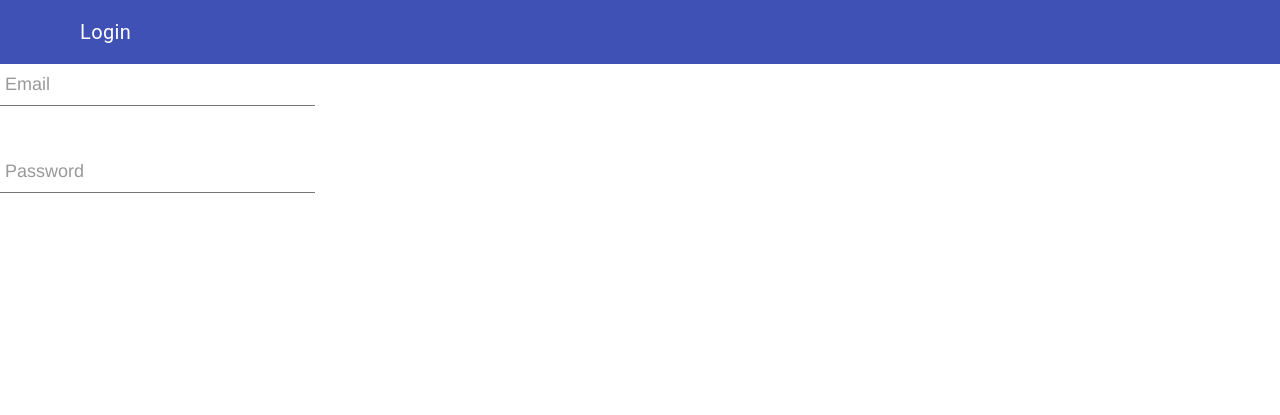
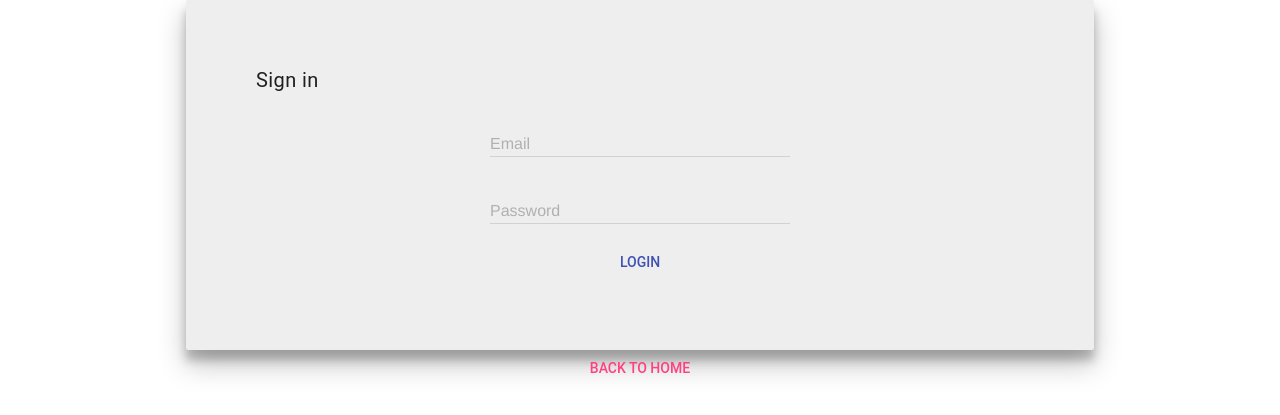
Before and after one commit to TacoTechnica/scouter-app, a Flask app: page /login in a window 1280 px wide. Shown: the top 415 px of the page. Run offline with Flask 2, Linux system fonts and the light colour scheme; some libraries are stand-ins or nearby versions.

Commit message:
Implement basic login page, no registration yet

```diff
--- a/app.py
+++ b/app.py
@@ -3,9 +3,11 @@
 import sys
 import os.path
 
-from flask import Flask, g, render_template, redirect
+from functools import wraps
+
+from flask import Flask, g, render_template, redirect, request
 from flask_login import login_required, current_user
-from flask.ext.bcrypt import Bcrypt
+from flask_bcrypt import Bcrypt
 
 from util.database import *
 
@@ -54,36 +56,73 @@ def route_scout():
 @app.route("/login", methods=["POST"])
 def route_login_post():
     # Login user.
-    validation = request.args
-    print validation
-    user = user_loader(validation["email"])
-    if user and bcrypt.check_password_hash(user.password, validation["password"]):
-        #user.authenticated = True
-        db.session.add(user)
-        db.session.commit()
-        login_user(user, remember=True)
-        # Login success
-        return True
-    # Login failed
-    return False
+    validation = request.form
+    email = user_loader(validation["email"])
+    # If no email or invalid password, return valid error
+    print "logging in"
+    if not email:
+        return "email,Email not found"
+    if not bcrypt.check_password_hash(user.password, validation["password"]):
+        return "password,Invalid password"
+    # Otherwise user login was successful
+    user.authenticated = True
+    db.session.add(email)
+    db.session.commit()
+    login_user(email, remember=True)
+    print "SUCCESS"
+    # Login success
+    return "1"
 
-# Login page
-@app.route("/login", methods=["GET"])
-def route_login_get():
-   return render_template("login.html")
 
 @app.route("/logout")
 @login_required
 def route_logout():
+    user = current_user
+    user.authenticated = False
+    db.session.add(user)
+    db.session.commit()
     logout_user()
     return redirect("/home")
+
+# Registers user
+@app.route("/register", methods=["POST"])
+def route_register():
+    form = request.form
+    # If user already exists
+    if (user_loader(validation["email"])):
+        return "email,Email already exists"
+
+    # If none of the checks returned an error, we're good.
+    user = User(email=validation["email"],
+                password=bcrypt.generate_password_hash(validation["password"]) )
+    db.session.add(user)
+    db.session.commit()
+    return "1"
+
+# Login page
+@app.route("/login", methods=["GET"])
+def route_login_page():
+   return render_template("login.html")
+
+# Register page
+@app.route("/register", methods=["GET"])
+def route_register_page():
+    return render_template("register.html");
+
+# Context Processor, automatically passing data to EVERY template
+# Makes sure we don't have to manually pass data every time we render
+@app.context_processor
+def inject_data_for_all_templates():
+    return dict(
+            #user=current_user
+            )
 
 # Login wrapper. If no user exists, redirect to '/login'
 def login_required(f):
     @wraps(f)
     def decorated_function(*args,**kwargs):
         if g.user is None:
-            return redirect('login')
+            return redirect('/login')
         return f(*args, **kwargs)
     return decorated_function
 
--- a/static/style.css
+++ b/static/style.css
@@ -1,6 +1,6 @@
 
 /* basic stylings ------------------------------------------ */
-.container      {
+.container {
   font-family:'Roboto';
   width:600px;
   margin:30px auto 0;
@@ -8,7 +8,7 @@
   background:#FFF;
   padding:10px 50px 50px;
 }
-h2       {
+h2 {
   text-align:center;
   margin-bottom:50px;
 }
@@ -17,8 +17,50 @@ h2 small {
   color:#888;
   display:block;
 }
-.footer     { text-align:center; }
-.footer a  { color:#53B2C8; }
+
+.group {
+  position:relative;
+  margin-bottom:45px;
+}
+
+/* Div containers and whatnot ------------------------------ */
+
+.footer {
+    font-size: 0.65rem;
+    font-weight: italic;
+    text-color: #FFFFFF;
+    border: 2px ;
+    text-align: center;
+    background: #F1F1F1;
+    border-radius: 2px;
+    box-shadow 14px 0 0 rgba(0,0,0,0,0.2) 8px 0 0 rgba(0,0,0,0.18);
+    bottom: 0;
+    margin: auto;
+    position: absolute;
+    width: 100%;
+    padding: 1rem;
+}
+
+.box {
+  background: #EEEEEE;
+  border-radius: 2px;
+  margin: 1rem;
+}
+
+.loginbox {
+  box-shadow: 0 14px 28px rgba(0,0,0,0.25), 0 10px 10px rgba(0,0,0,0.22);
+  margin: auto;
+  width: 60%;
+  padding: 5rem;
+}
+
+/* Alignment classes -------------------------------------- */
+.bring-to-front {
+  position: absolute;
+  overflow: inherit;
+  z-index: 999;
+}
+
 
 /*.logindiv {
   box-shadow: 0 1px 3px rgba(0,0,0,0.12), 0
--- a/static/style_input.css
+++ /dev/null
@@ -1,98 +0,0 @@
-/*
-
- * { box-sizing:border-box; }
-
-*/
-
-/* form starting stylings ------------------------------- */
-.group            {
-  position:relative;
-  margin-bottom:45px;
-}
-input               {
-  font-size:18px;
-  padding:10px 10px 10px 5px;
-  display:block;
-  width:300px;
-  border:none;
-  border-bottom:1px solid #757575;
-}
-input:focus         { outline:none; }
-
-/* LABEL ======================================= */
-label                {
-  color:#999;
-  font-size:18px;
-  font-weight:normal;
-  position:absolute;
-  pointer-events:none;
-  left:5px;
-  top:10px;
-  transition:0.2s ease all;
-  -moz-transition:0.2s ease all;
-  -webkit-transition:0.2s ease all;
-}
-
-/* active state */
-input:focus ~ label, input:valid ~ label        {
-  top:-20px;
-  font-size:14px;
-  color:#5264AE;
-}
-
-/* BOTTOM BARS ================================= */
-.bar    { position:relative; display:block; width:300px; }
-.bar:before, .bar:after     {
-  content:'';
-  height:2px;
-  width:0;
-  bottom:1px;
-  position:absolute;
-  background:#5264AE;
-  transition:0.2s ease all;
-  -moz-transition:0.2s ease all;
-  -webkit-transition:0.2s ease all;
-}
-.bar:before {
-  left:50%;
-}
-.bar:after {
-  right:50%;
-}
-
-/* active state */
-input:focus ~ .bar:before, input:focus ~ .bar:after {
-  width:50%;
-}
-
-/* HIGHLIGHTER ================================== */
-.highlight {
-  position:absolute;
-  height:60%;
-  width:100px;
-  top:25%;
-  left:0;
-  pointer-events:none;
-  opacity:0.5;
-}
-
-/* active state */
-input:focus ~ .highlight {
-  -webkit-animation:inputHighlighter 0.3s ease;
-  -moz-animation:inputHighlighter 0.3s ease;
-  animation:inputHighlighter 0.3s ease;
-}
-
-/* ANIMATIONS ================ */
-@-webkit-keyframes inputHighlighter {
-    from { background:#5264AE; }
-  to    { width:0; background:transparent; }
-}
-@-moz-keyframes inputHighlighter {
-    from { background:#5264AE; }
-  to    { width:0; background:transparent; }
-}
-@keyframes inputHighlighter {
-    from { background:#5264AE; }
-  to    { width:0; background:transparent; }
-}
--- a/templates/base.html
+++ b/templates/base.html
@@ -18,19 +23,30 @@
   <body>
     <!-- open navbar and settings -->
     <div class="mdl-layout mdl-js-layout mdl-layout--fixed-header">
-      <header class="mdl-layout__header mdl-layout__header--waterfall">
+      <header class="mdl-layout__header">
         <div class="mdl-layout__header-row">
           <!-- Title -->
           <span class="mdl-layout-title"> {% block title %} {% endblock %} </span>
           <!-- Spacer to align navigation to right -->
           <div class="mdl-layout-spacer"></div>
-        <!-- Navigation -->
-        <!--<nav class="mdl-navigation">
-          <a class="mdl-navigation__link" href=""> Scout </a>
-          <a class="mdl-navigation__link" href=""> Create </a>
-          <a class="mdl-navigation__link" href=""> Manage </a>
-          <a class="mdl-navigation__link" href=""> Settings </a>
-        </nav>-->
+          <!-- User button if logged in, otherwise a big Login button-->
+          {% if current_user.is_authenticated() %}
+            <button class="mdl-button mdl-js-button mdl-button--icon mdl-button--colored">
+              <i class="material-icons"> perm identity </i>
+            </button>
+          {% else %}
+            <button class="mdl-button mdl-js-button mdl-js-ripple-effect" id="login_dialog_button">
+              Login
+            </button>
+            <dialog class="mdl-dialog" id="login_dialog">
+              {% include "modular/loginBox.html" %}
+              <center> <button class="mdl-button mdl-js-button" id="login_dialog_cancel_button">
+                Cancel
+              </button> </center>
+            </dialog>
+            {% endif %}
+        </div>
+
       </header>
       <div class="mdl-layout__drawer">
         <span class="mdl-layout-title"> Navigation </span>
@@ -47,13 +63,26 @@
         {% block body %}
         {% endblock %}
       </div>
+
+      <div class="footer">
+        Made by Adris Jautakas. This website is still very much in progress.
+      </div>
     </main>
     </div>
 
-    <p class="footer">
-      Project is still in progress. <br>
-      Made by Adris Jautakas
-    </p>
-
+    <script>
+      // Login Dialog
+      var dialog = $('#login_dialog')[0];
+      var showDialogButton = $('#login_dialog_button')[0];
+      if (! dialog.showModal) {
+          dialogPolyfill.registerDialog(dialog);
+      }
+      showDialogButton.addEventListener('click', function() {
+          dialog.showModal();
+      });
+      $("#login_dialog_cancel_button")[0].addEventListener('click', function() {
+          dialog.close();
+      });
+    </script>
   </body>
 </html>
--- /dev/null
+++ b/templates/base_blank.html
@@ -0,0 +1,26 @@
+<!DOCTYPE html>
+<html>
+  <head>
+
+    <!-- TODO: Download mdl and jquery on server and use that, not the online version -->
+    <link rel="stylesheet" href="https://fonts.googleapis.com/icon?family=Material+Icons">
+    <link rel="stylesheet" href="https://code.getmdl.io/1.3.0/material.indigo-pink.min.css">
+
+    <link rel="stylesheet" href="../static/style.css">
+    <!--
+    <link rel="stylesheet" href="../static/style_input.css">
+    -->
+    <script type="text/javascript" src="http://ajax.microsoft.com/ajax/jquery/jquery-1.4.2.min.js"></script>
+
+    <script defer src="https://code.getmdl.io/1.3.0/material.min.js"></script>
+
+    <meta name="viewport" content="width=device-width, initial-scale=1.0">
+
+    {% block head %}
+    {% endblock %}
+  </head>
+
+  <body>
+    {% block body %}
+    {% endblock %}
+</html>
--- a/templates/login.html
+++ b/templates/login.html
@@ -1,30 +1,15 @@
-{% extends "base.html" %}
+{% extends "base_blank.html" %}
 
 {% block head %}
   <title> Login </title>
 {% endblock %}
 
-{% block title %}
-  Login
-{% endblock %}
-
 {% block body %}
-    <div class="logindiv">
-      <div class="group">
-        <input type="text" required>
-        <span class="highlight"></span>
-        <span class="bar"> </span>
-        <label> Email </label>
-      </div>
-
-      <div class="group">
-        <input type="text" required>
-        <span class="highlight"></span>
-        <span class="bar"> </span>
-        <label> Password </label>
-      </div>
-    </div>
-
-
+  <div class="box loginbox">
+      <span class="mdl-layout-title"> Sign in </span>
+      <br>
+      {% include "modular/loginBox.html" %}
+  </div>
+  <center><a class="mdl-button mdl-js-button mdl-button--accent" href="/"> Back to home </a> </center>
 
 {% endblock %}
--- /dev/null
+++ b/templates/modular/loginBox.html
@@ -0,0 +1,126 @@
+<!-- Modular login box, used on a page or in a popup -->
+<center>
+  <div name="login_window">
+    <div class="mdl-textfield mdl-js-textfield mdl-textfield--floating-label" id="user_group">
+      <input class="mdl-textfield__input" type="text" id="user_field">
+      <label class="mdl-textfield__label" for="user_field"> Email </label>
+      <span class="mdl-textfield__error" id="user_field_error"></span>
+    </div>
+    <br>
+    <div class="mdl-textfield mdl-js-textfield mdl-textfield--floating-label" id="password_group">
+      <input class="mdl-textfield__input" type="password" id="password_field">
+      <label class="mdl-textfield__label" for="password_field"> Password </label>
+      <span class="mdl-textfield__error" id="password_field_error"></span>
+    </div>
+    <br>
+    <button class="mdl-button mdl-js-button mdl-js-ripple-effect mdl-button--colored" id="login_button"> Login </a>
+  </div>
+</center>
+
+<script type="text/javascript">
+    /*$("div[name='login_window']").each(function() {
+        var set_error = function(error_id, group_id, message) {
+            $(this).children("#" + error_id)[0].innerHTML = message;
+            $(this).children("#" + group_id)[0].className += " is-invalid";
+        }
+
+        var login = function(xmlhttp) {
+            // If successful, then redirect. Otherwise update message
+            response = xmlhttp.response;
+            console.log("RESPONSE: " + response);
+            if (response.valueOf() == "1") {
+                // Redirect to home
+                window.location.href="/home";
+            } else {
+                // Print error in relevant location
+                var res = response.split(",");
+                switch (res[0]) {
+                    case "email":
+                        set_error("user_field_error","user_group", res[1]);
+                        break;
+                    case "password":
+                    default: // Might want to make default do something else...
+                        set_error("user_field_error","user_group", res[1]);
+                        set_error("password_field_error","password_group", res[1]);
+               }
+            }
+        }
+
+        // Attempt login when pressing button:
+        $(this).children("#login_button").click(function() {
+
+            var user_field = $(this).children("#user_group").children("#user_field")[0].val();
+            var password_field = $(this).children("#password_group").children("#password_field")[0].val();
+
+            if (user_field === "") {
+                set_error("user_field_error","user_group", "Username required");
+                return;
+            }
+            if (password_field === "") {
+                set_error("password_field_error","password_group", "Password required");
+                return;
+            }
+
+            $.ajax({
+                    type: "post",
+                    url: "/login",
+                    dataType: "json",
+                    data: {email: user_field , password: password_field},
+                    success: login,
+                    error: login
+            });
+        });
+    });*/
+
+    var set_error = function(error_id, group_id, message) {
+        $("#" + error_id)[0].innerHTML = message;
+        $("#" + group_id)[0].className += " is-invalid";
+    }
+
+    var login = function(xmlhttp) {
+        // If successful, then redirect. Otherwise update message
+        response = xmlhttp.response;
+        console.log("RESPONSE: " + response);
+        if (response.valueOf() == "1") {
+            // Redirect to home
+            window.location.href="/home";
+        } else {
+            // Print error in relevant location
+            var res = response.split(",");
+            switch (res[0]) {
+                case "email":
+                    set_error("user_field_error","user_group", res[1]);
+                    break;
+                case "password":
+                default: // Might want to make default do something else...
+                    set_error("user_field_error","user_group", res[1]);
+                    set_error("password_field_error","password_group", res[1]);
+           }
+        }
+    }
+
+    // Attempt login when pressing button:
+    $("#login_button").click(function() {
+
+        var user_field = $("#user_field").val();
+        var password_field = $("#password_field").val();
+
+        if (user_field === "") {
+            set_error("user_field_error","user_group", "Username required");
+            return;
+        }
+        if (password_field === "") {
+            set_error("password_field_error","password_group", "Password required");
+            return;
+        }
+
+        $.ajax({
+                type: "post",
+                url: "/login",
+                dataType: "json",
+                data: {email: user_field , password: password_field},
+                success: login,
+                error: login
+        });
+    });
+</script>
```
Also changed, not shown: other parts of templates/base.html (+5 -0 lines), templates/register.html (added, +32 -0 lines), util/database.py (+15 -4 lines). Lines whose indentation alone changed are shown as unchanged.
